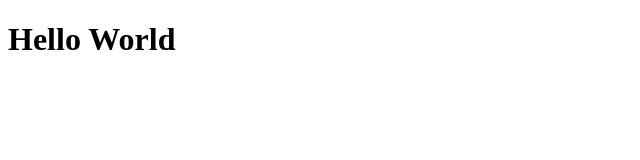
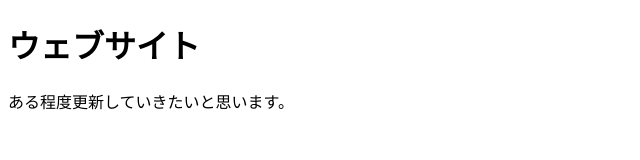
Before and after one commit to burnoni/burnoni.github.io, a plain HTML site: page index.html in a window 1280 px wide. Shown: the whole page, without its empty margins (0-640 px from the left). Drawn offline with Linux system fonts and the light colour scheme.

Commit message:
Update index.html

```diff
--- a/index.html
+++ b/index.html
@@ -1,6 +1,7 @@
 <!DOCTYPE html>
 <html>
 <body>
-<h1>Hello World</h1>
+<h1>ウェブサイト</h1>
+  ある程度更新していきたいと思います。
 </body>
 </html>
```
